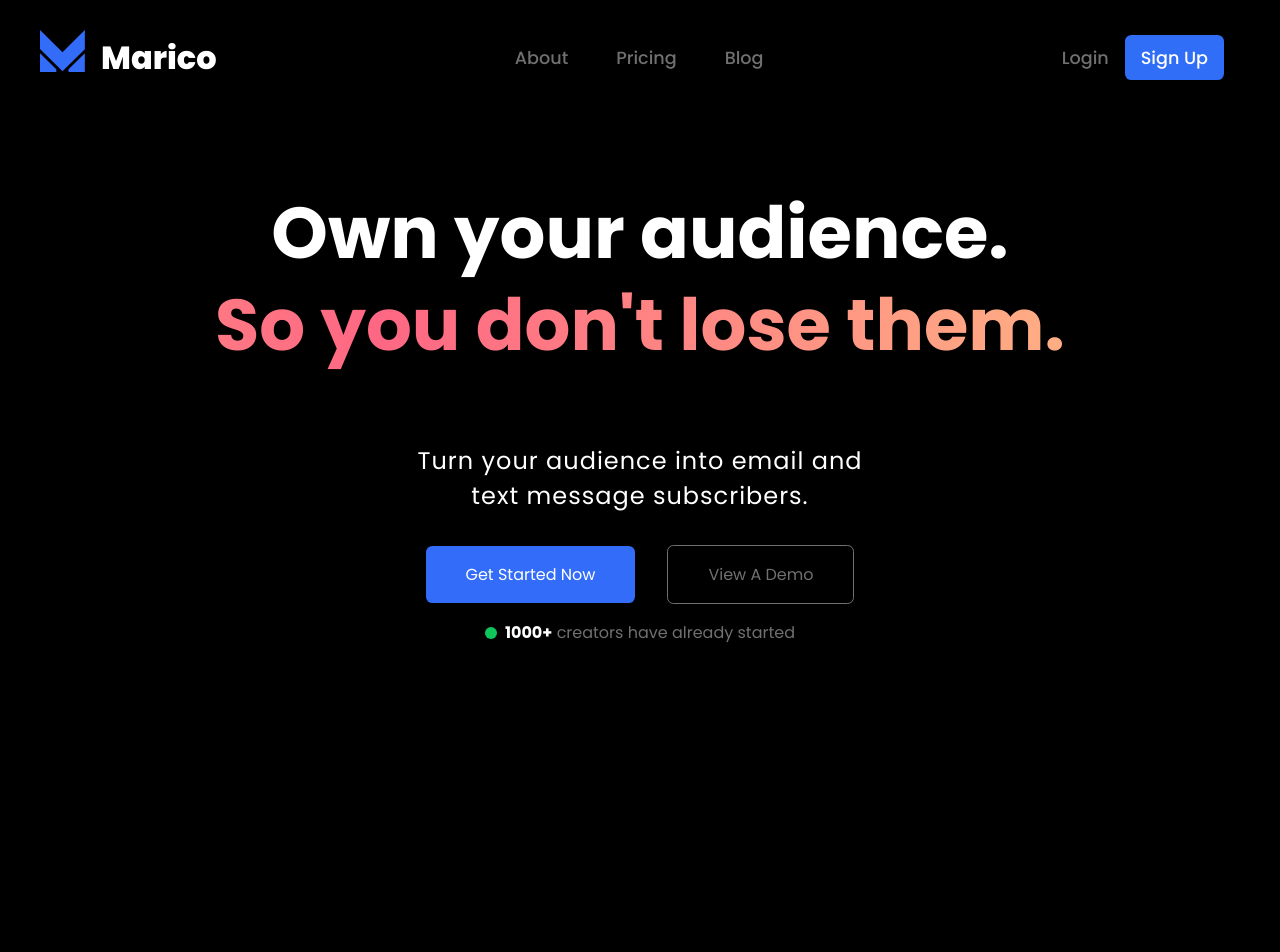
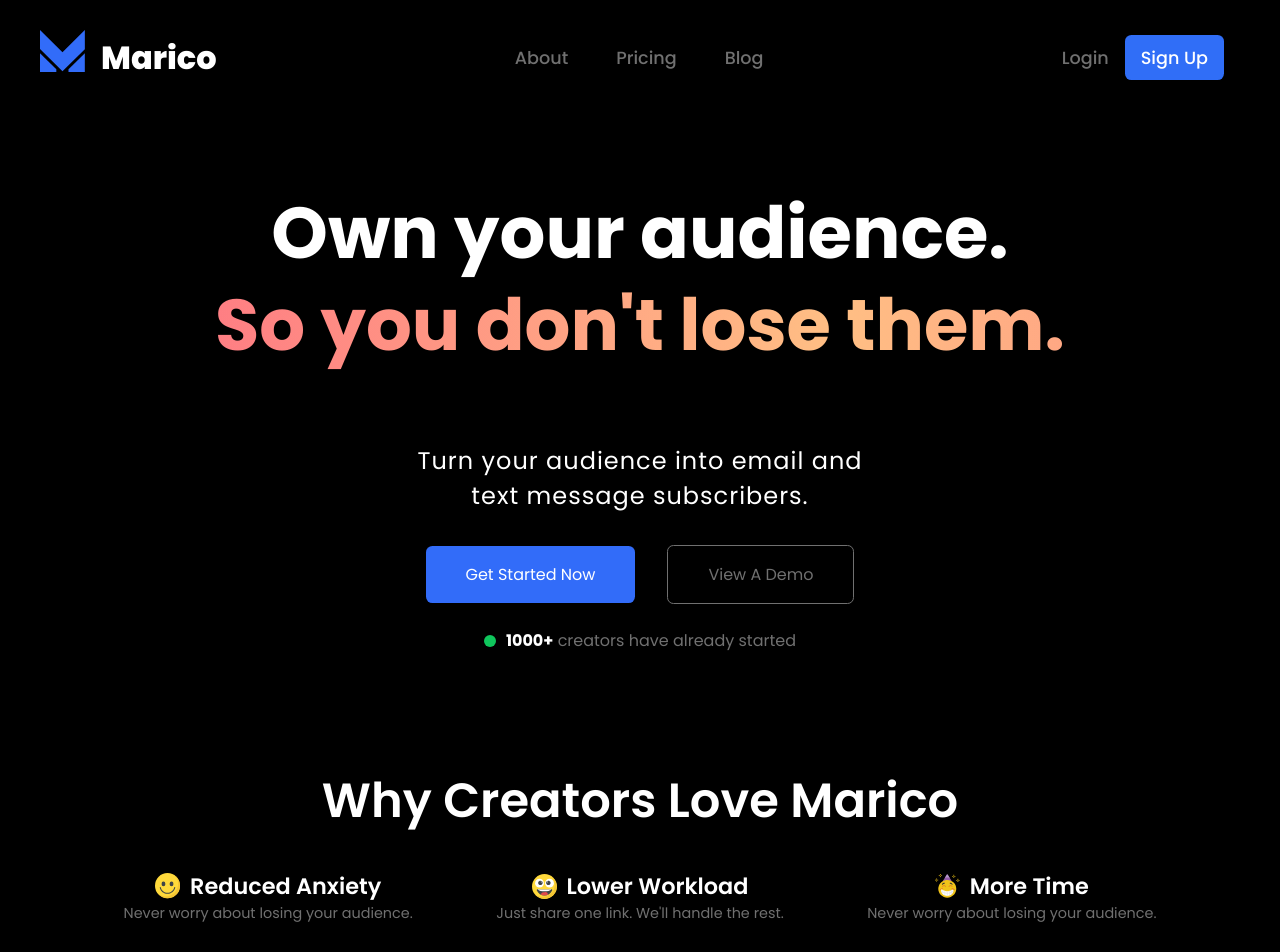
Before and after one commit to Temur9/Marico, a React (Create React App) app: page / in a window 1280 px wide. Shown: the top 952 px of the page. Before the commit the page ends 800 px from the top, so only its background shows below. Built offline with nearby package versions, Linux system fonts and the light colour scheme.

Commit message:
whyLove section

```diff
--- a/src/components/Home/Home.jsx
+++ b/src/components/Home/Home.jsx
@@ -1,5 +1,6 @@
 import React from "react";
 import { Link } from "react-router-dom";
+import Why from "../WhyLove/Why";
 import "./Home.scss";
 const Home = () => {
   return (
@@ -32,6 +33,7 @@ const Home = () => {
           </div>
         </div>
       </header>
+      <Why/>
     </>
   );
 };
--- a/src/components/Home/Home.scss
+++ b/src/components/Home/Home.scss
@@ -30,9 +30,9 @@
 
                 background-size: 200%;
 
-                animation: animated_text 5s linear infinite;
-                -moz-animation: animated_text 5s linear infinite;
-                -webkit-animation: animated_text 5s linear infinite;
+                animation: animated_text 3s linear infinite;
+                -moz-animation: animated_text 3s linear infinite;
+                -webkit-animation: animated_text 3s linear infinite;
 
                 @keyframes animated_text {
                     0% {
@@ -68,7 +68,7 @@
             &_btn {
                 display: flex;
                 align-items: center;
-                margin-bottom: 1rem;
+                margin-bottom: 1.5rem;
 
                 a {
                     padding: 1rem 2.5rem;
@@ -106,10 +106,10 @@
                     display: block;
                     width: 12px;
                     height: 12px;
-                    margin-right: 8px;
+                    margin-right: 10px;
                     border-radius: 50%;
                     background-color: $pulseClr;
-                    animation: pulse 3s infinite;
+                    animation: pulse 1.5s infinite;
 
                     @keyframes pulse {
                         0% {
--- /dev/null
+++ b/src/components/WhyLove/Why.jsx
@@ -0,0 +1,43 @@
+import React from "react";
+import './Why.scss'
+
+const Why = () => {
+  return (
+    <>
+      <div className="why">
+        <div className="container">
+          <div className="why__section">
+            <div className="why__section-title">
+              <h1>Why Creators Love Marico</h1>
+            </div>
+            <div className="why__section-reasons">
+              <div className="reason">
+                <h4>
+                  <img src="/images/Smile_emoji.svg" alt="smile-emoji" />
+                  Reduced Anxiety
+                </h4>
+                <p>Never worry about losing your audience.</p>
+              </div>
+              <div className="reason">
+                <h4>
+                  <img src="/images/Happy_emoji.svg" alt="smile-emoji" />
+                  Lower Workload
+                </h4>
+                <p>Just share one link. We'll handle the rest.</p>
+              </div>
+              <div className="reason">
+                <h4>
+                  <img src="/images/Party_emoji.svg" alt="smile-emoji" />
+                  More Time
+                </h4>
+                <p>Never worry about losing your audience.</p>
+              </div>
+            </div>
+          </div>
+        </div>
+      </div>
+    </>
+  );
+};
+
+export default Why;
--- /dev/null
+++ b/src/components/WhyLove/Why.scss
@@ -0,0 +1,45 @@
+@import '../../App.scss';
+
+.why {
+    padding: 3rem 0;
+
+    .why__section {
+        &-title {
+            text-align: center;
+            margin-bottom: 2rem;
+
+            h1 {
+                font-family: $semiB;
+                font-size: 3rem;
+            }
+        }
+
+        &-reasons {
+            display: flex;
+            align-items: center;
+            justify-content: space-evenly;
+
+            .reason {
+                h4{
+                    display: flex;
+                    align-items: center;
+                    justify-content: center;
+
+                    font-family: $semiB;
+                    font-size: 1.4rem;
+                    color: $mainTxt;
+
+                    img{
+                        width: 25px;
+                        margin-right: 10px;
+                    }
+                }
+                p{
+                    font-family: $regular;
+                    font-size: 0.9rem;
+                    color: $smallTxt;
+                }
+            }
+        }
+    }
+}
```
